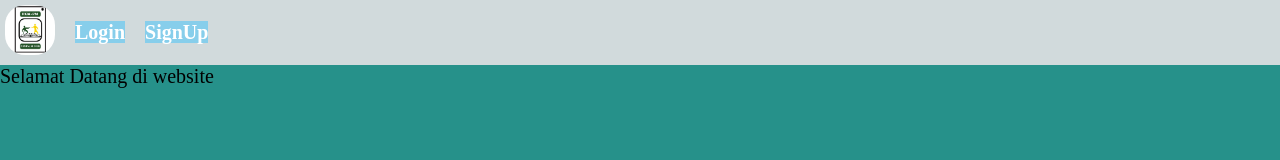
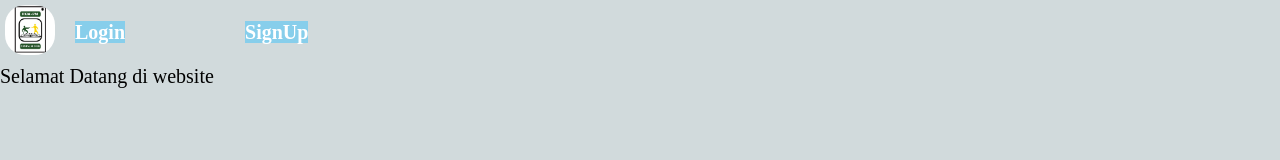
Before and after one commit to dwifebriyanti15/diagnostiktes, a plain HTML site: page index.html in a window 1280 px wide. Drawn offline with Linux system fonts and the light colour scheme.

Commit message:
Update index.css

```diff
--- a/index.css
+++ b/index.css
@@ -1,10 +1,10 @@
 *{ padding: 0;
    margin: 0;
-
+   background-color: #d1dadc;
+   color: black;
 }
 
 .header {
-  background-color: #d1dadc;
   padding: 5px;
   display: flex;
   align-items: center;
@@ -28,7 +28,7 @@
 }
 
 .menu li {
-  margin-right: 20px;
+  margin-right: 120px;
 }
 
 .menu li a {
```
